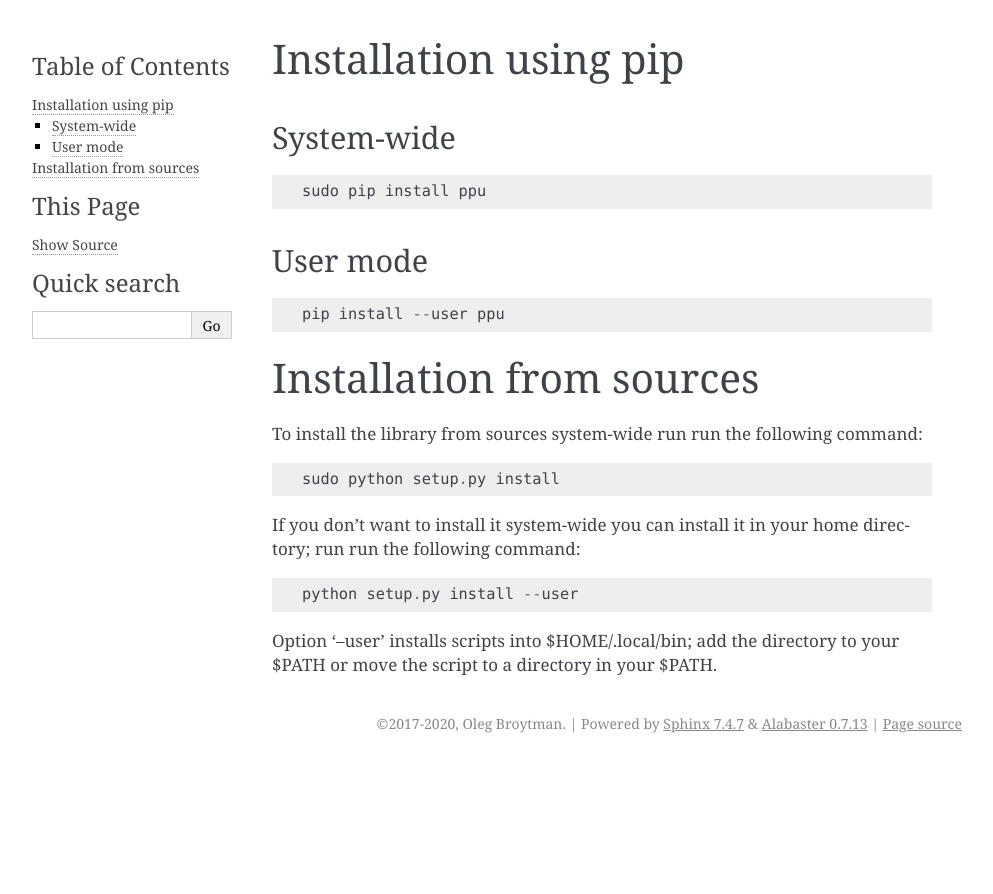
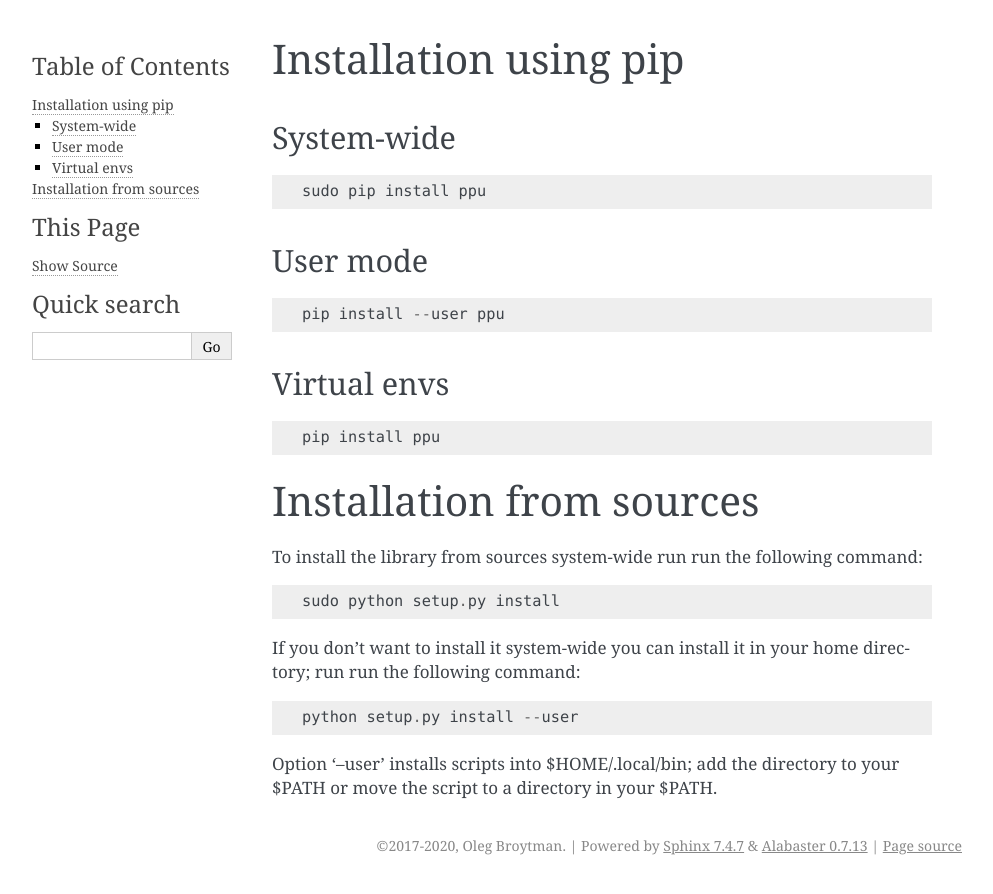
Before and after one commit to phdru/ppu, a Sphinx documentation site: the page built from docs/install.rst, in a window 1280 px wide. Shown: the top 894 px of the page, without its empty margins (148-1141 px from the left). Built offline with Sphinx 7.4.7, drawn with Linux system fonts in a browser that asks for light colours.

Commit message:
Docs: Install using `pip install`

```diff
--- a/README.rst
+++ b/README.rst
@@ -21,3 +21,7 @@ which.py - find a program in PATH and print full path to it.
 | GitHub repo:   https://github.com/phdru/ppu
 | Issue tracker: https://github.com/phdru/ppu/issues
 | PyPI:          https://pypi.org/project/ppu/
+
+::
+
+    pip install ppu
--- a/docs/install.rst
+++ b/docs/install.rst
@@ -14,6 +14,13 @@ User mode
 ::
 
     pip install --user ppu
+
+Virtual envs
+------------
+
+::
+
+    pip install ppu
 
 Installation from sources
 =========================
```
